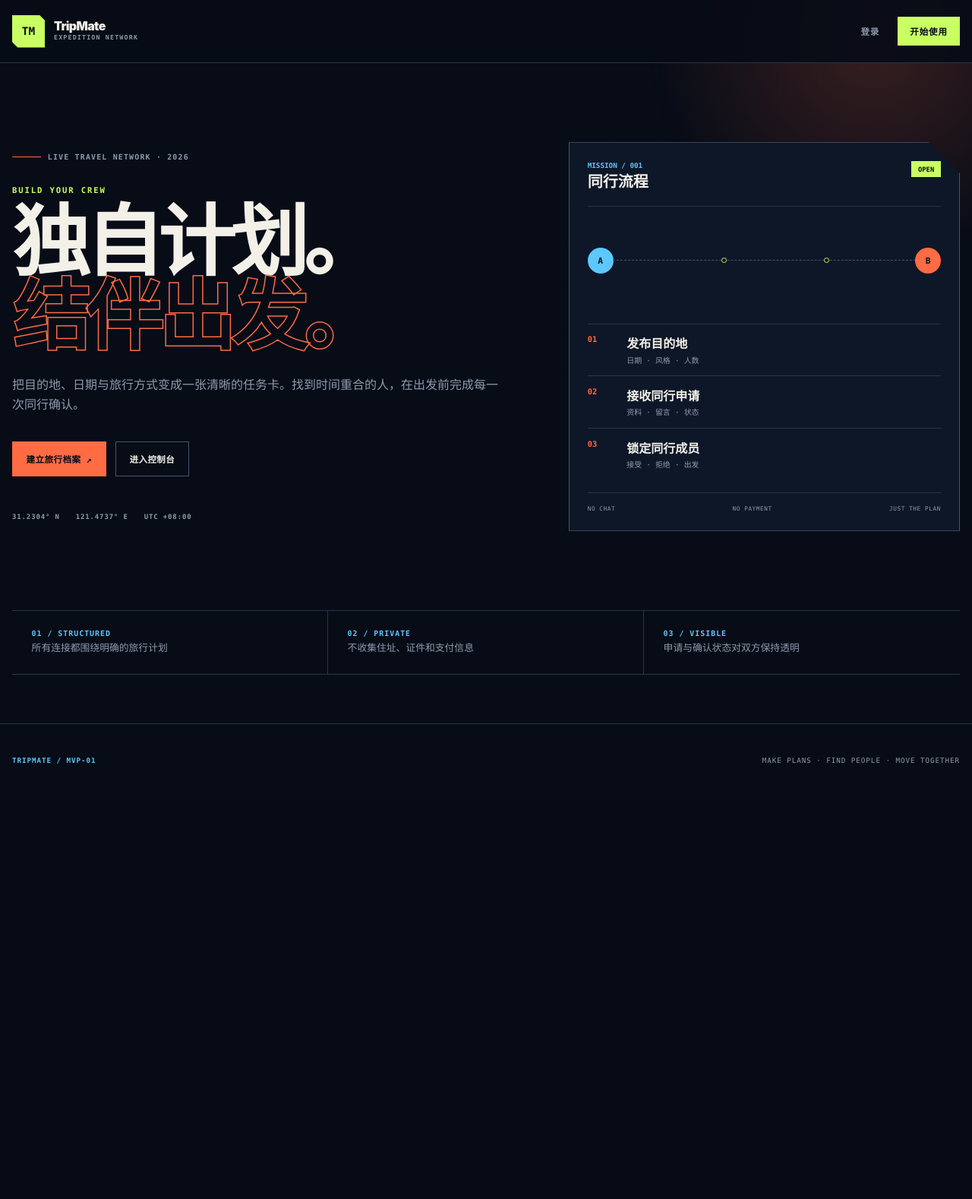
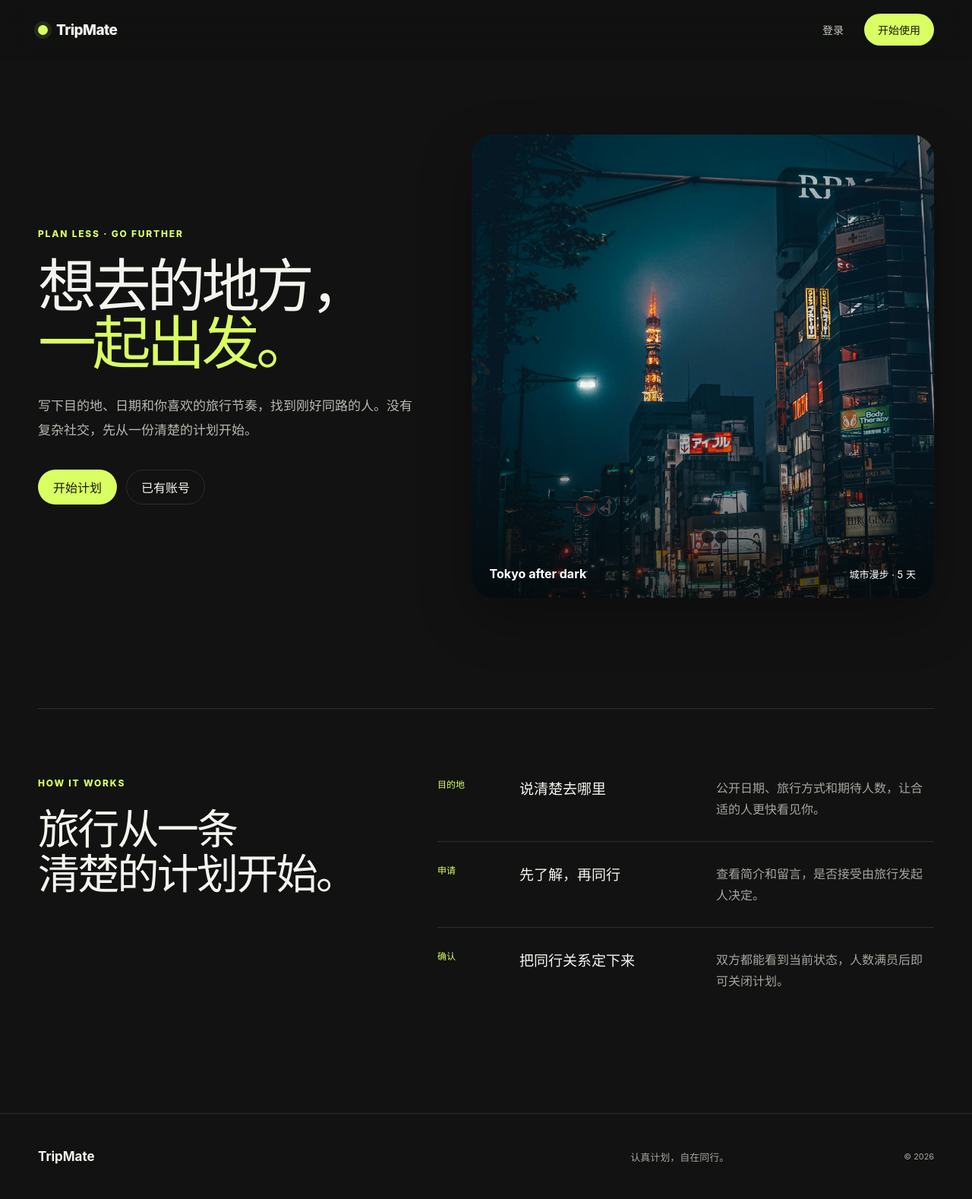
Before and after one commit to JianFeng1104/TripMate, a Flask app: page / in a window 1280 px wide. Shown: the whole page at 76% size. Before the commit the page ends 1005 px from the top, so only its background shows below. Run offline with Flask 3, Linux system fonts and the light colour scheme.

Commit message:
design: refine TripMate with image-led travel direction

```diff
--- /dev/null
+++ b/tripmate/static/css/premium.css
@@ -0,0 +1,222 @@
+:root {
+  --bg: #111211;
+  --surface: #1a1b19;
+  --surface-soft: #20211f;
+  --text: #f4f4ee;
+  --muted: #a5a69f;
+  --line: rgba(244, 244, 238, 0.12);
+  --accent: #d9ff63;
+  --accent-ink: #15170f;
+  --radius-lg: 30px;
+  --radius-md: 20px;
+  --shadow: 0 26px 70px rgba(0, 0, 0, 0.28);
+  font-family: Inter, "PingFang SC", "Microsoft YaHei", system-ui, sans-serif;
+  color: var(--text);
+  background: var(--bg);
+  font-synthesis: none;
+}
+
+* { box-sizing: border-box; }
+html { scroll-behavior: smooth; }
+body { margin: 0; min-height: 100vh; background: var(--bg); color: var(--text); }
+a { color: inherit; text-decoration: none; }
+button, input, select, textarea { font: inherit; }
+button { color: inherit; }
+img { display: block; max-width: 100%; }
+
+.site-header { position: sticky; top: 0; z-index: 20; background: rgba(17, 18, 17, 0.82); backdrop-filter: blur(18px); }
+.nav-shell { width: min(1180px, calc(100% - 40px)); min-height: 78px; margin: auto; display: flex; align-items: center; justify-content: space-between; gap: 28px; }
+.brand { display: inline-flex; align-items: center; gap: 11px; font-size: 19px; font-weight: 760; letter-spacing: -0.03em; white-space: nowrap; }
+.brand-dot { width: 13px; height: 13px; border-radius: 50%; background: var(--accent); box-shadow: 0 0 0 5px rgba(217, 255, 99, 0.1); }
+.site-header nav { display: flex; align-items: center; gap: 27px; color: #c8c9c2; font-size: 14px; }
+.site-header nav > a, .link-button { transition: color .2s ease; }
+.site-header nav > a:hover, .link-button:hover { color: #fff; }
+.inline-form { display: inline-flex; margin: 0; }
+.link-button { padding: 0; border: 0; background: transparent; cursor: pointer; }
+.nav-cta { padding: 11px 18px; border-radius: 999px; color: var(--accent-ink) !important; background: var(--accent); font-weight: 700; }
+
+.container { width: min(1180px, calc(100% - 40px)); min-height: calc(100vh - 190px); margin: 0 auto; padding: 54px 0 96px; }
+.flash-stack { display: grid; gap: 10px; margin: 0 0 28px; }
+.flash { padding: 14px 17px; border: 1px solid var(--line); border-radius: 14px; background: var(--surface); }
+.flash-success { border-color: rgba(217, 255, 99, .35); }
+.flash-error { border-color: rgba(255, 131, 120, .45); }
+
+.hero { min-height: 700px; display: grid; grid-template-columns: minmax(0, .9fr) minmax(420px, 1.1fr); align-items: center; gap: 72px; }
+.hero-copy { max-width: 600px; }
+.eyebrow { margin: 0 0 24px; color: var(--accent); font-size: 12px; font-weight: 800; letter-spacing: .15em; }
+.hero h1 { margin: 0; font-size: clamp(52px, 6vw, 88px); line-height: .98; letter-spacing: -.065em; font-weight: 770; }
+.hero h1 em { color: var(--accent); font-style: normal; }
+.hero-lead { max-width: 570px; margin: 30px 0 0; color: #b8b9b2; font-size: 17px; line-height: 1.85; }
+.button-row { display: flex; flex-wrap: wrap; gap: 12px; margin-top: 36px; }
+.button { min-height: 46px; padding: 0 19px; display: inline-flex; align-items: center; justify-content: center; gap: 8px; border: 1px solid transparent; border-radius: 999px; cursor: pointer; font-weight: 700; transition: transform .2s ease, background .2s ease, border-color .2s ease; }
+.button:hover { transform: translateY(-2px); }
+.button-primary { background: var(--accent); color: var(--accent-ink); }
+.button-ghost { border-color: var(--line); background: transparent; color: var(--text); }
+.button-ghost:hover { background: var(--surface-soft); border-color: rgba(244,244,238,.22); }
+.button-dark { background: #f3f3ed; color: #161714; }
+.button-danger { background: rgba(255,131,120,.12); border-color: rgba(255,131,120,.35); color: #ffaaa1; }
+.button-full { width: 100%; }
+.hero-visual { position: relative; height: 610px; margin: 0; overflow: hidden; border-radius: var(--radius-lg); background: var(--surface); box-shadow: var(--shadow); }
+.hero-visual::after { content: ""; position: absolute; inset: 0; background: linear-gradient(180deg, transparent 55%, rgba(4,7,7,.72)); pointer-events: none; }
+.hero-visual img { width: 100%; height: 100%; object-fit: cover; transition: transform .8s cubic-bezier(.2,.7,.2,1); }
+.hero-visual:hover img { transform: scale(1.025); }
+.hero-visual figcaption { position: absolute; z-index: 1; left: 24px; right: 24px; bottom: 22px; display: flex; justify-content: space-between; align-items: center; gap: 20px; color: #fff; font-size: 13px; }
+.hero-visual figcaption span:first-child { font-weight: 750; font-size: 16px; }
+
+.home-intro { margin-top: 100px; padding: 90px 0 36px; display: grid; grid-template-columns: .8fr 1.2fr; gap: 90px; border-top: 1px solid var(--line); }
+.intro-heading h2 { margin: 0; font-size: clamp(38px, 4.3vw, 62px); line-height: 1.08; letter-spacing: -.05em; }
+.intro-list { display: grid; }
+.intro-list article { padding: 28px 0; display: grid; grid-template-columns: 88px 1fr 1.2fr; align-items: start; gap: 20px; border-top: 1px solid var(--line); }
+.intro-list article:first-child { border-top: 0; padding-top: 0; }
+.intro-list span { color: var(--accent); font-size: 12px; font-weight: 750; }
+.intro-list h3 { margin: 0; font-size: 19px; }
+.intro-list p { margin: 0; color: var(--muted); line-height: 1.75; }
+
+.page-head { margin: 40px 0 42px; max-width: 850px; }
+.page-head h1 { margin: 0; font-size: clamp(42px, 5vw, 72px); line-height: 1.05; letter-spacing: -.055em; }
+.page-head > p:last-child, .page-head > div > p:last-child { margin: 18px 0 0; color: var(--muted); line-height: 1.75; }
+.split-head { max-width: none; display: flex; align-items: end; justify-content: space-between; gap: 30px; }
+.search-bar { margin: 0 0 36px; padding: 8px; display: flex; align-items: center; gap: 10px; border: 1px solid var(--line); border-radius: 999px; background: var(--surface); }
+.search-bar input { min-width: 0; flex: 1; padding: 9px 15px; border: 0; outline: 0; background: transparent; color: var(--text); }
+.search-bar > a { padding: 0 12px; color: var(--muted); font-size: 14px; }
+
+.trip-grid { display: grid; grid-template-columns: repeat(3, minmax(0, 1fr)); gap: 18px; }
+.trip-card { position: relative; min-height: 370px; padding: 190px 24px 24px; overflow: hidden; border: 1px solid var(--line); border-radius: var(--radius-md); background: var(--surface); transition: transform .3s ease, border-color .3s ease; }
+.trip-card::before { content: ""; position: absolute; inset: 0 0 auto; height: 168px; background: linear-gradient(rgba(5,8,8,.05), rgba(5,8,8,.42)), url("../img/penang-waterfront.jpg") center 58%/cover; transition: transform .55s ease; }
+.trip-card:nth-child(3n+2)::before { background-image: linear-gradient(rgba(5,8,8,.05), rgba(5,8,8,.42)), url("../img/tokyo-night.jpg"); background-position: center 67%; }
+.trip-card:nth-child(3n+3)::before { background-image: linear-gradient(rgba(5,8,8,.05), rgba(5,8,8,.42)), url("../img/dali-lake.jpg"); background-position: center 52%; }
+.trip-card:hover { transform: translateY(-5px); border-color: rgba(244,244,238,.24); }
+.trip-card:hover::before { transform: scale(1.035); }
+.trip-card-top, .trip-card-bottom { display: flex; justify-content: space-between; gap: 14px; align-items: center; color: var(--muted); font-size: 12px; }
+.trip-card h2 { margin: 20px 0 6px; font-size: 28px; letter-spacing: -.035em; }
+.trip-card > p:not(.date-line) { color: var(--muted); line-height: 1.65; }
+.date-line { margin: 0; color: #d9dad4; font-size: 13px; }
+.trip-card-bottom { margin-top: 24px; padding-top: 18px; border-top: 1px solid var(--line); }
+.trip-card-bottom strong { color: var(--text); }
+.status { width: fit-content; padding: 6px 10px; display: inline-flex; border-radius: 999px; background: rgba(244,244,238,.08); color: #d7d8d1; font-size: 11px; font-weight: 750; }
+.status-open, .status-accepted { background: rgba(217,255,99,.12); color: var(--accent); }
+.status-rejected, .status-closed { background: rgba(255,131,120,.12); color: #ffaaa1; }
+.pagination { margin-top: 36px; display: flex; justify-content: center; gap: 24px; color: var(--muted); }
+
+.auth-layout { min-height: 650px; display: grid; grid-template-columns: 1fr minmax(360px, .72fr); align-items: center; gap: 100px; }
+.auth-intro h1 { max-width: 680px; margin: 0; font-size: clamp(46px, 5vw, 74px); line-height: 1.02; letter-spacing: -.055em; }
+.auth-intro > p:last-child { max-width: 520px; margin-top: 24px; color: var(--muted); line-height: 1.75; }
+.form-card { padding: 30px; display: grid; gap: 20px; border: 1px solid var(--line); border-radius: var(--radius-md); background: var(--surface); box-shadow: var(--shadow); }
+.wide-form { max-width: 850px; margin: 0 auto; }
+label { display: grid; gap: 9px; color: #dbdcd5; font-size: 14px; font-weight: 650; }
+label > span { color: var(--muted); font-size: 12px; font-weight: 500; }
+input, select, textarea { width: 100%; padding: 14px 15px; border: 1px solid var(--line); border-radius: 12px; outline: 0; background: #141513; color: var(--text); transition: border-color .2s ease, box-shadow .2s ease; }
+input:focus, select:focus, textarea:focus { border-color: rgba(217,255,99,.56); box-shadow: 0 0 0 4px rgba(217,255,99,.08); }
+textarea { resize: vertical; line-height: 1.65; }
+.form-row { display: grid; grid-template-columns: 1fr 1fr; gap: 16px; }
+.form-actions { display: flex; justify-content: flex-end; gap: 12px; }
+.form-footnote { margin: 2px 0 0; color: var(--muted); text-align: center; font-size: 13px; }
+.form-footnote a { color: var(--accent); }
+
+.detail-layout { margin-top: 34px; display: grid; grid-template-columns: minmax(0, 1.35fr) minmax(310px, .65fr); gap: 22px; align-items: start; }
+.trip-detail, .action-panel { border: 1px solid var(--line); border-radius: var(--radius-lg); background: var(--surface); }
+.trip-detail { padding: clamp(28px, 5vw, 66px); }
+.detail-meta { display: flex; flex-wrap: wrap; gap: 10px 18px; align-items: center; color: var(--muted); font-size: 13px; }
+.trip-detail > h1 { margin: 34px 0 12px; font-size: clamp(50px, 7vw, 92px); line-height: .95; letter-spacing: -.06em; }
+.detail-date { color: #d5d6cf; font-size: 17px; }
+.prose, .creator-note, .companions { margin-top: 50px; padding-top: 30px; border-top: 1px solid var(--line); }
+.prose h2, .companions h2 { margin: 0 0 14px; font-size: 20px; }
+.prose p, .creator-note p { color: var(--muted); line-height: 1.9; white-space: pre-wrap; }
+.companions h2 { display: flex; justify-content: space-between; }
+.companions h2 span { color: var(--muted); font-size: 14px; }
+.people-list { display: grid; gap: 12px; }
+.people-list > div { padding: 13px; display: flex; align-items: center; gap: 13px; border-radius: 14px; background: var(--surface-soft); }
+.avatar { width: 40px; height: 40px; flex: 0 0 auto; display: grid; place-items: center; border-radius: 50%; background: var(--accent); color: var(--accent-ink); font-weight: 800; }
+.avatar-large { width: 54px; height: 54px; }
+.people-list small { display: block; margin-top: 3px; color: var(--muted); }
+.action-panel { position: sticky; top: 100px; padding: 28px; }
+.action-panel > div:first-child { padding-bottom: 24px; display: flex; align-items: end; gap: 8px; border-bottom: 1px solid var(--line); }
+.mini-label { color: var(--muted); font-size: 11px; font-weight: 750; letter-spacing: .08em; }
+.big-number { margin-left: auto; color: var(--accent); font-size: 58px; line-height: .8; }
+.action-panel > p { color: var(--muted); line-height: 1.7; }
+.action-panel form { display: grid; gap: 16px; margin-top: 18px; }
+
+.dashboard-section { margin-top: 26px; padding: 28px; border: 1px solid var(--line); border-radius: var(--radius-md); background: var(--surface); }
+.section-title { margin-bottom: 20px; display: flex; align-items: center; justify-content: space-between; }
+.section-title h2 { margin: 0; font-size: 22px; }
+.section-title > span { color: var(--muted); }
+.record-list { display: grid; }
+.record { padding: 20px 0; display: flex; justify-content: space-between; align-items: center; gap: 24px; border-top: 1px solid var(--line); }
+.record:first-child { border-top: 0; }
+.record h3 { margin: 10px 0 5px; font-size: 21px; }
+.record p { margin: 0; color: var(--muted); }
+.record-stat { min-width: 90px; text-align: right; }
+.record-stat strong { display: block; color: var(--accent); font-size: 28px; }
+.record-stat span, .record-arrow { color: var(--muted); font-size: 12px; }
+.empty-inline { padding: 24px; border-radius: 14px; background: var(--surface-soft); color: var(--muted); }
+.empty-inline a { color: var(--accent); }
+
+.request-list { display: grid; gap: 16px; }
+.request-card { padding: 26px; display: grid; grid-template-columns: 1.1fr .7fr 1fr auto; align-items: center; gap: 26px; border: 1px solid var(--line); border-radius: var(--radius-md); background: var(--surface); }
+.request-person { display: flex; align-items: center; gap: 16px; }
+.request-person h2 { margin: 0 0 6px; }
+.request-person p, .request-trip small { margin: 0; color: var(--muted); }
+.request-trip { display: grid; gap: 7px; }
+.request-trip a { font-weight: 750; }
+blockquote { margin: 0; color: #c1c2bb; line-height: 1.7; }
+.request-actions { display: flex; align-items: center; gap: 8px; }
+
+.empty-state, .error-page { min-height: 390px; padding: 60px 24px; display: grid; place-items: center; align-content: center; text-align: center; border: 1px solid var(--line); border-radius: var(--radius-lg); background: var(--surface); }
+.empty-state > span, .error-page > span { color: var(--accent); font-size: 50px; }
+.empty-state h2, .error-page h1 { margin: 14px 0 4px; }
+.empty-state p, .error-page p, .muted { color: var(--muted); }
+
+footer { border-top: 1px solid var(--line); }
+.footer-inner { width: min(1180px, calc(100% - 40px)); min-height: 112px; margin: auto; display: grid; grid-template-columns: 1fr 1fr auto; align-items: center; gap: 20px; color: var(--muted); font-size: 13px; }
+.footer-inner strong { color: var(--text); font-size: 17px; }
+.footer-inner span { text-align: center; }
+
+.hero > *, .home-intro > *, .trip-card, .record, .request-card, .form-card, .action-panel { opacity: 0; transform: translateY(18px); transition: opacity .65s ease, transform .65s cubic-bezier(.2,.7,.2,1); }
+.hero > .is-visible, .home-intro > .is-visible, .trip-card.is-visible, .record.is-visible, .request-card.is-visible, .form-card.is-visible, .action-panel.is-visible { opacity: 1; transform: none; }
+
+@media (max-width: 980px) {
+  .nav-shell { align-items: flex-start; padding: 18px 0; }
+  .site-header nav { max-width: 72vw; overflow-x: auto; padding: 4px 0 7px; }
+  .hero { grid-template-columns: 1fr 1fr; gap: 34px; }
+  .hero-visual { height: 520px; }
+  .home-intro { gap: 46px; }
+  .intro-list article { grid-template-columns: 62px 1fr; }
+  .intro-list p { grid-column: 2; }
+  .trip-grid { grid-template-columns: 1fr 1fr; }
+  .request-card { grid-template-columns: 1fr 1fr; }
+}
+
+@media (max-width: 720px) {
+  .nav-shell, .container, .footer-inner { width: min(100% - 28px, 1180px); }
+  .nav-shell { display: block; }
+  .site-header nav { max-width: 100%; margin-top: 15px; gap: 21px; }
+  .site-header nav > a, .link-button { white-space: nowrap; }
+  .container { padding-top: 30px; }
+  .hero { min-height: 0; display: flex; flex-direction: column; align-items: stretch; gap: 42px; padding-top: 28px; }
+  .hero h1 { font-size: clamp(48px, 14.5vw, 68px); }
+  .hero-visual { order: -1; height: 52vh; min-height: 390px; border-radius: 22px; }
+  .hero-visual figcaption { left: 18px; right: 18px; }
+  .home-intro { margin-top: 84px; padding-top: 58px; grid-template-columns: 1fr; gap: 48px; }
+  .intro-list article { grid-template-columns: 54px 1fr; }
+  .split-head { align-items: flex-start; flex-direction: column; }
+  .page-head { margin-top: 20px; }
+  .page-head h1 { font-size: 45px; }
+  .search-bar { border-radius: 18px; flex-wrap: wrap; }
+  .search-bar input { flex-basis: 60%; }
+  .trip-grid { grid-template-columns: 1fr; }
+  .auth-layout { min-height: 0; grid-template-columns: 1fr; gap: 42px; padding: 30px 0; }
+  .auth-intro h1 { font-size: 48px; }
+  .form-card { padding: 22px; }
+  .form-row { grid-template-columns: 1fr; }
+  .detail-layout { grid-template-columns: 1fr; }
+  .trip-detail { border-radius: 22px; }
+  .action-panel { position: static; }
+  .request-card { grid-template-columns: 1fr; }
+  .request-actions { flex-wrap: wrap; }
+  .footer-inner { min-height: 130px; grid-template-columns: 1fr auto; }
+  .footer-inner span { grid-column: 1 / -1; grid-row: 2; text-align: left; }
+}
+
+@media (prefers-reduced-motion: reduce) {
+  *, *::before, *::after { scroll-behavior: auto !important; transition-duration: .01ms !important; }
+}
--- a/tripmate/static/js/app.js
+++ b/tripmate/static/js/app.js
@@ -3,3 +3,24 @@ document.querySelectorAll("form[data-confirm]").forEach((form) => {
     if (!window.confirm(form.dataset.confirm)) event.preventDefault();
   });
 });
+
+const revealItems = document.querySelectorAll(
+  ".hero > *, .home-intro > *, .trip-card, .record, .request-card, .form-card, .action-panel"
+);
+
+if (window.matchMedia("(prefers-reduced-motion: reduce)").matches) {
+  revealItems.forEach((item) => item.classList.add("is-visible"));
+} else {
+  const observer = new IntersectionObserver(
+    (entries) => {
+      entries.forEach((entry) => {
+        if (entry.isIntersecting) {
+          entry.target.classList.add("is-visible");
+          observer.unobserve(entry.target);
+        }
+      });
+    },
+    { threshold: 0.08 }
+  );
+  revealItems.forEach((item) => observer.observe(item));
+}
--- a/tripmate/templates/base.html
+++ b/tripmate/templates/base.html
@@ -4,13 +4,12 @@
   <meta charset="utf-8">
   <meta name="viewport" content="width=device-width, initial-scale=1">
   <title>{% block title %}TripMate{% endblock %}</title>
-  <link rel="stylesheet" href="{{ url_for('static', filename='css/app.css') }}">
+  <link rel="stylesheet" href="{{ url_for('static', filename='css/premium.css') }}">
 </head>
 <body class="{% if g.user %}is-authenticated{% else %}is-guest{% endif %}">
-  <div class="ambient-grid" aria-hidden="true"></div>
   <header class="site-header">
     <div class="nav-shell">
-      <a class="brand" href="{{ url_for('main.home') }}"><span class="brand-mark">TM</span><span class="brand-copy">TripMate<small>EXPEDITION NETWORK</small></span></a>
+      <a class="brand" href="{{ url_for('main.home') }}"><span class="brand-dot" aria-hidden="true"></span><span>TripMate</span></a>
       <nav aria-label="主导航">
         {% if g.user %}
           <a href="{{ url_for('main.trips') }}">发现旅程</a>
@@ -28,16 +27,6 @@
       </nav>
     </div>
   </header>
-  <div class="page-shell">
-    {% if g.user %}
-    <aside class="mission-rail">
-      <div class="rail-live"><i></i><span>NETWORK ONLINE</span></div>
-      <div class="rail-coordinate"><small>YOUR CALLSIGN</small><strong>@{{ g.user.username }}</strong></div>
-      <div class="rail-coordinate"><small>BASE</small><strong>31.2304° N<br>121.4737° E</strong></div>
-      <div class="rail-route" aria-hidden="true"><span></span><span></span><span></span></div>
-      <p>发布计划<br>确认同行<br>共同出发</p>
-    </aside>
-    {% endif %}
   <main class="container">
     {% with messages = get_flashed_messages(with_categories=true) %}
       {% if messages %}
@@ -50,9 +39,8 @@
     {% endwith %}
     {% block content %}{% endblock %}
   </main>
-  </div>
   <footer>
-    <div class="footer-inner"><strong>TRIPMATE / MVP-01</strong><span>MAKE PLANS · FIND PEOPLE · MOVE TOGETHER</span></div>
+    <div class="footer-inner"><strong>TripMate</strong><span>认真计划，自在同行。</span><small>© 2026</small></div>
   </footer>
   <script src="{{ url_for('static', filename='js/app.js') }}" defer></script>
 </body>
--- a/tripmate/templates/index.html
+++ b/tripmate/templates/index.html
@@ -3,30 +3,25 @@
 {% block content %}
 <section class="hero">
   <div class="hero-copy">
-    <div class="hero-signal"><span></span>LIVE TRAVEL NETWORK · 2026</div>
-    <p class="eyebrow">BUILD YOUR CREW</p>
-    <h1>独自计划。<br><em>结伴出发。</em></h1>
-    <p class="hero-lead">把目的地、日期与旅行方式变成一张清晰的任务卡。找到时间重合的人，在出发前完成每一次同行确认。</p>
+    <p class="eyebrow">PLAN LESS · GO FURTHER</p>
+    <h1>想去的地方，<br><em>一起出发。</em></h1>
+    <p class="hero-lead">写下目的地、日期和你喜欢的旅行节奏，找到刚好同路的人。没有复杂社交，先从一份清楚的计划开始。</p>
     <div class="button-row">
-      <a class="button button-primary" href="{{ url_for('auth.register') }}">建立旅行档案 ↗</a>
-      <a class="button button-ghost" href="{{ url_for('auth.login') }}">进入控制台</a>
+      <a class="button button-primary" href="{{ url_for('auth.register') }}">开始计划</a>
+      <a class="button button-ghost" href="{{ url_for('auth.login') }}">已有账号</a>
     </div>
-    <div class="hero-coordinates"><span>31.2304° N</span><span>121.4737° E</span><span>UTC +08:00</span></div>
   </div>
-  <aside class="mission-board" aria-label="产品流程">
-    <div class="board-head"><span>MISSION / 001</span><strong>同行流程</strong><i>OPEN</i></div>
-    <div class="route-map" aria-hidden="true"><span class="route-origin">A</span><span class="route-line"></span><span class="route-stop one"></span><span class="route-stop two"></span><span class="route-destination">B</span></div>
-    <ol class="board-steps">
-      <li><span>01</span><div><strong>发布目的地</strong><small>日期 · 风格 · 人数</small></div></li>
-      <li><span>02</span><div><strong>接收同行申请</strong><small>资料 · 留言 · 状态</small></div></li>
-      <li><span>03</span><div><strong>锁定同行成员</strong><small>接受 · 拒绝 · 出发</small></div></li>
-    </ol>
-    <div class="board-foot"><span>NO CHAT</span><span>NO PAYMENT</span><span>JUST THE PLAN</span></div>
-  </aside>
+  <figure class="hero-visual">
+    <img src="{{ url_for('static', filename='img/tokyo-night.jpg') }}" alt="东京夜晚街道与远处的东京塔">
+    <figcaption><span>Tokyo after dark</span><span>城市漫步 · 5 天</span></figcaption>
+  </figure>
 </section>
-<section class="trust-strip" aria-label="产品原则">
-  <div><strong>01 / STRUCTURED</strong><span>所有连接都围绕明确的旅行计划</span></div>
-  <div><strong>02 / PRIVATE</strong><span>不收集住址、证件和支付信息</span></div>
-  <div><strong>03 / VISIBLE</strong><span>申请与确认状态对双方保持透明</span></div>
+<section class="home-intro" aria-label="使用方式">
+  <div class="intro-heading"><p class="eyebrow">HOW IT WORKS</p><h2>旅行从一条<br>清楚的计划开始。</h2></div>
+  <div class="intro-list">
+    <article><span>目的地</span><h3>说清楚去哪里</h3><p>公开日期、旅行方式和期待人数，让合适的人更快看见你。</p></article>
+    <article><span>申请</span><h3>先了解，再同行</h3><p>查看简介和留言，是否接受由旅行发起人决定。</p></article>
+    <article><span>确认</span><h3>把同行关系定下来</h3><p>双方都能看到当前状态，人数满员后即可关闭计划。</p></article>
+  </div>
 </section>
 {% endblock %}
```
Also changed, not shown: tripmate/static/img/dali-lake.jpg (added), tripmate/static/img/penang-waterfront.jpg (added), tripmate/static/img/tokyo-night.jpg (added), 1 other file. Lines whose indentation alone changed are shown as unchanged.
